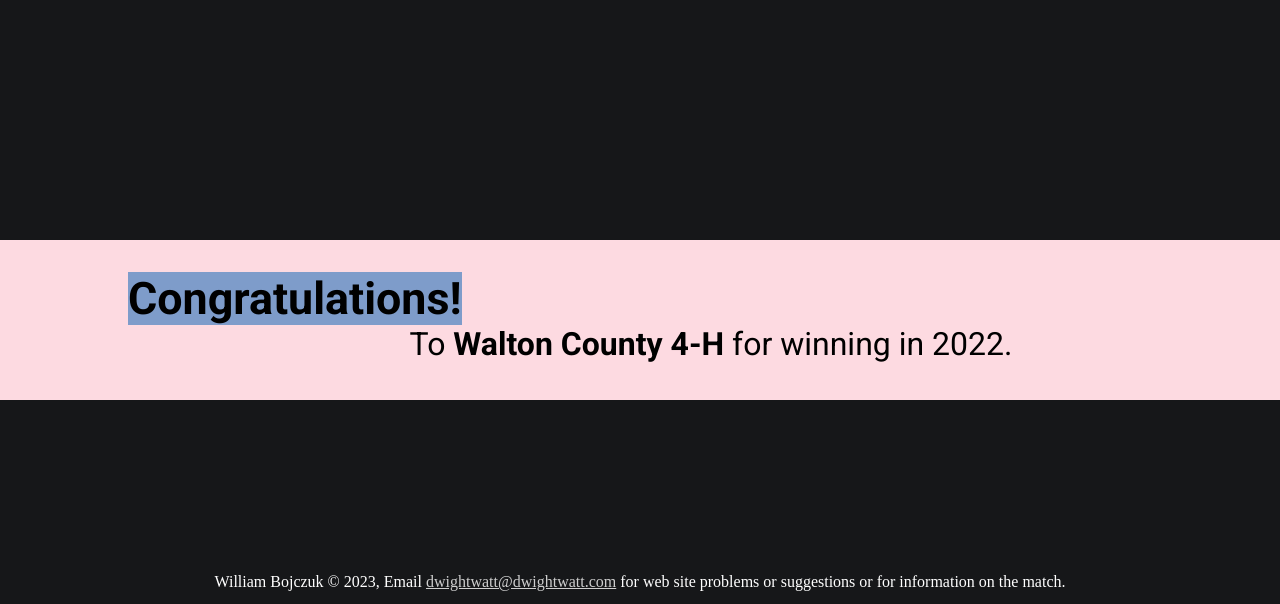
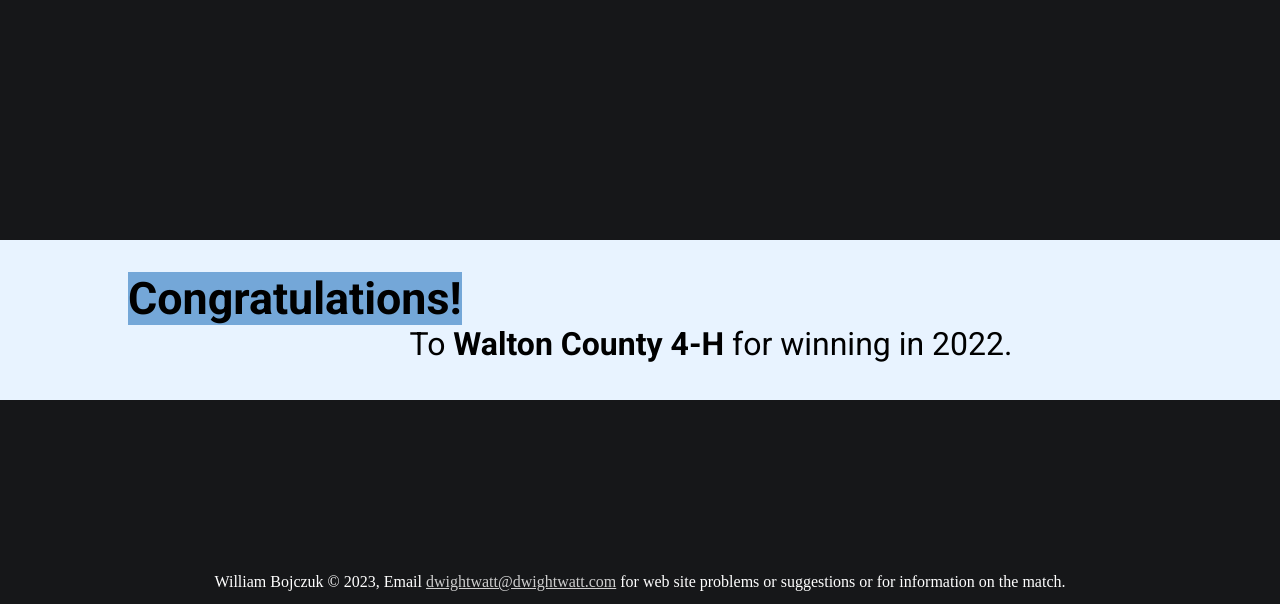
Before and after one commit to wbojczuk/DNBBGCM---School-Proj, a PHP site: page / in a window 1280 px wide. Shown: the part 1280-1884 px from the top of the page. Run offline with PHP 8.4, Linux system fonts and the light colour scheme.

Commit message:
Update style.css

```diff
--- a/css/style.css
+++ b/css/style.css
@@ -148,7 +148,7 @@ height: 90vh;
 
 /* THIRD SECTION */
 #mainSectionThree{
-    background-color: #fddae1;
+    background-color: #e8f3ff;
     width: 100%;
     height: 20vh;
 }
```
